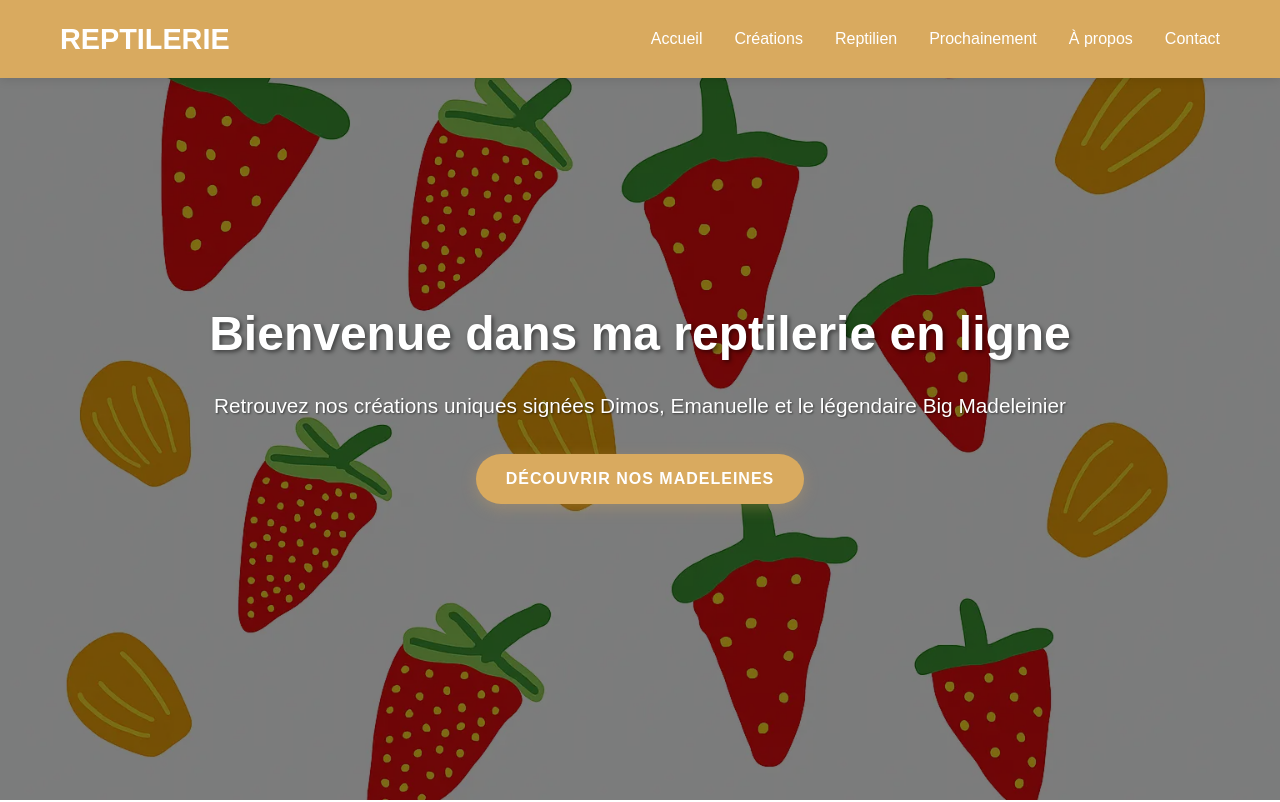
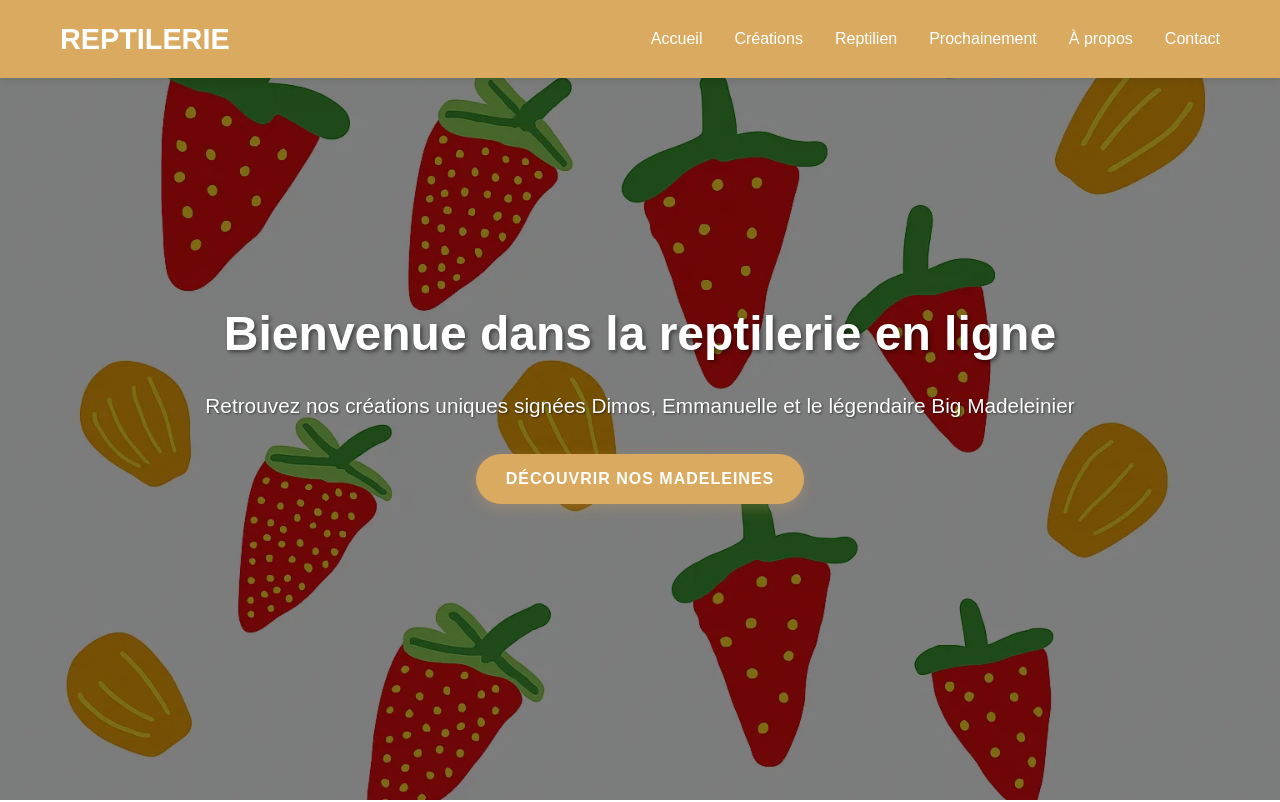
Before and after one commit to arnaud-rein/epicerie, a website: page index.html in a window 1280 px wide. Shown: the top 802 px of the page. Drawn offline with Linux system fonts and the light colour scheme.

Commit message:
EVOL : faute

```diff
--- a/index.html
+++ b/index.html
@@ -423,8 +423,8 @@
 
     <section class="hero" id="accueil">
         <div class="hero-content">
-            <h1>Bienvenue dans ma reptilerie en ligne</h1>
-            <p>Retrouvez nos créations uniques signées Dimos, Emanuelle et le légendaire Big Madeleinier</p>
+            <h1>Bienvenue dans la reptilerie en ligne</h1>
+            <p>Retrouvez nos créations uniques signées Dimos, Emmanuelle et le légendaire Big Madeleinier</p>
             <a href="#creations" class="btn">Découvrir nos madeleines</a>
         </div>
     </section>
```
